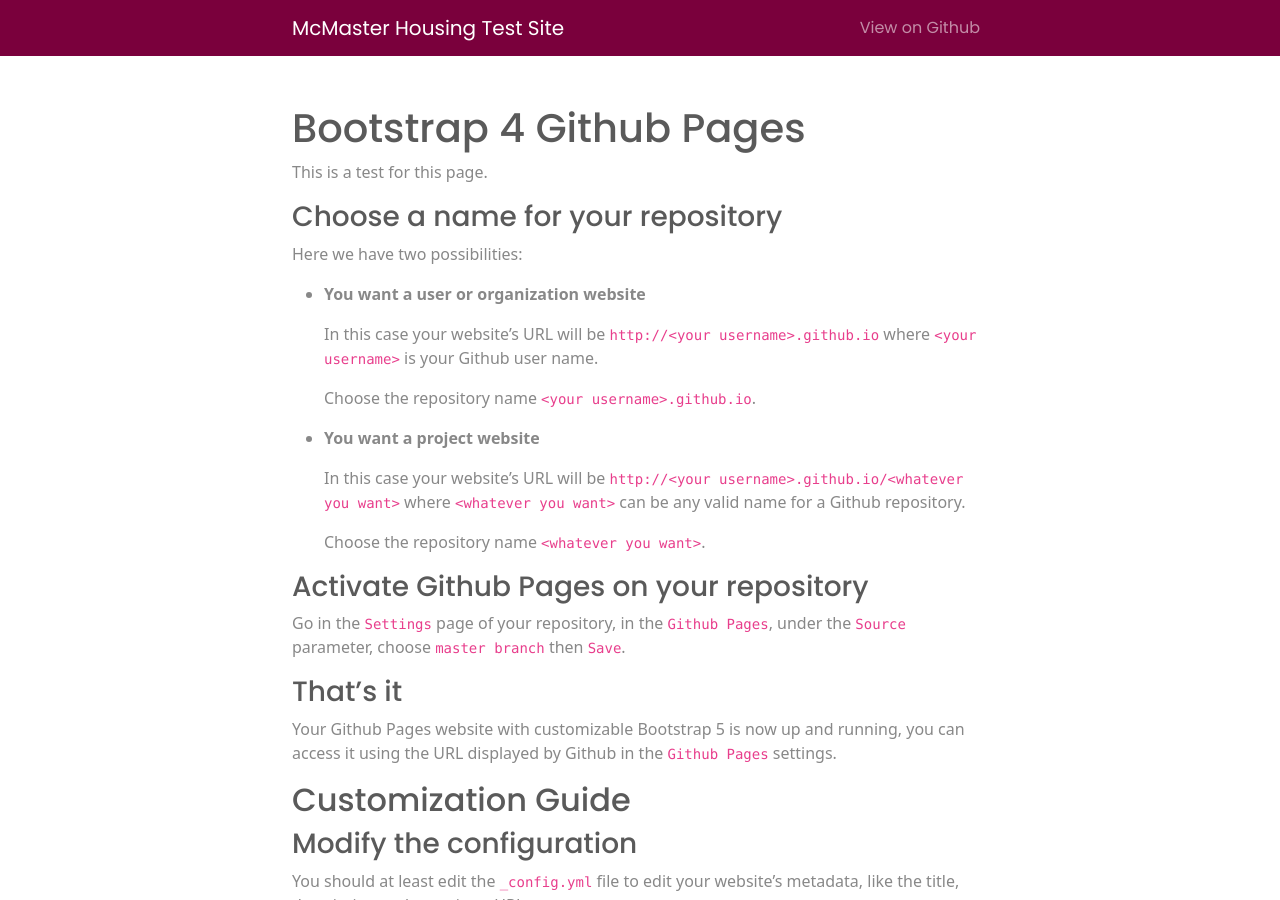
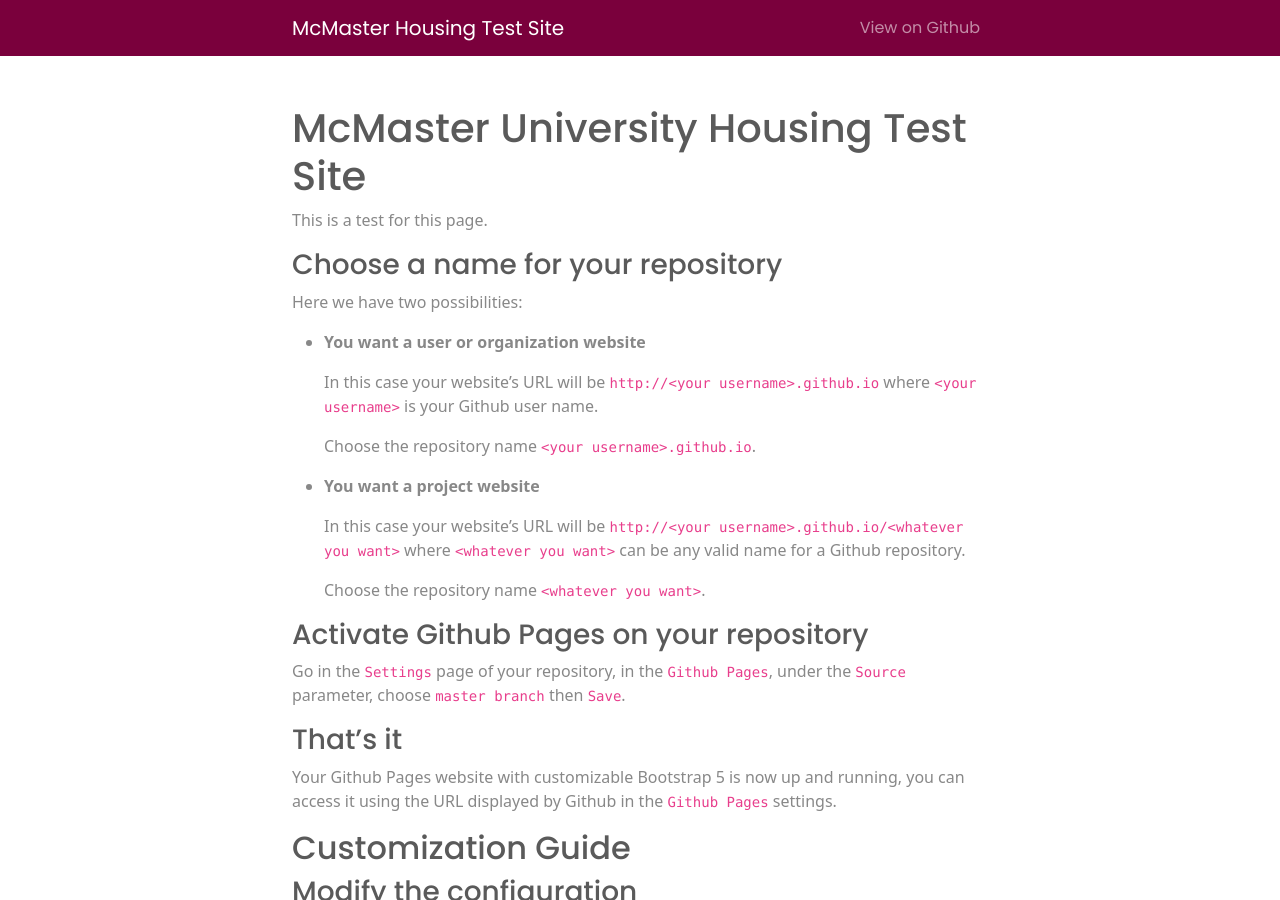
Before and after one commit to mcmasterhcs/test-repo, a Jekyll site: the page built from index.md, in a window 1280 px wide and 900 px high. Built offline with Jekyll 4.4.1, drawn with Linux system fonts in a browser that asks for light colours; some of the changed text lies outside the part shown.

Commit message:
Removed B4GHP references

```diff
--- a/_includes/footer.html
+++ b/_includes/footer.html
@@ -29,12 +29,6 @@
       <div class="col-sm text-end">
         <p>{{- site.description | escape -}}</p>
 
-        <p>
-          <a href="https://nicolas-van.github.io/bootstrap-4-github-pages/">Powered by Bootstrap 4 Github Pages</a>
-        </p>
-        <p>
-          <a href="https://github.com/nicolas-van/bootstrap-4-github-pages"><img alt="GitHub Repo stars" src="https://img.shields.io/github/stars/nicolas-van/bootstrap-4-github-pages?style=social"></a>
-        <p>
       </div>
 
     </div>
--- a/index.md
+++ b/index.md
@@ -1,6 +1,6 @@
 ---
 layout: page
-title: Bootstrap 4 Github Pages
+title: McMaster University Housing Test Site
 ---
 
 This is a test for this page.
```
